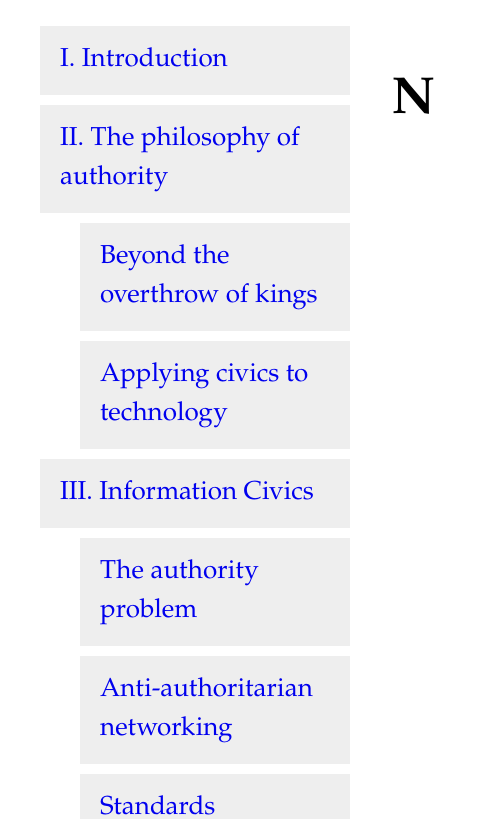
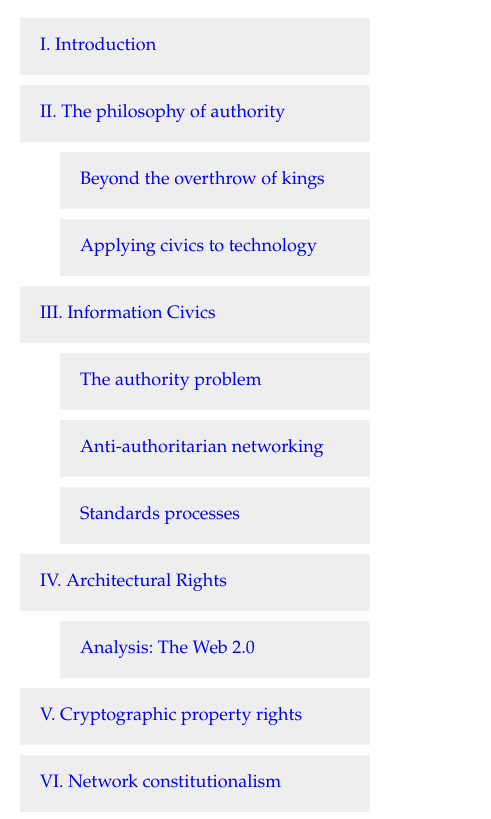
Before and after one commit to pfrazee/infocivics, a website: page index.html in a window 390 px wide. Both pictures are taken after a click on the element 50 px from the left and 40 px from the top of the page. Shown: the top 819 px of the page, 491 px wide, since content can reach past the window. Drawn offline with Linux system fonts and the light colour scheme.

Commit message:
Fix mobile styles

```diff
--- a/gen.js
+++ b/gen.js
@@ -56,6 +56,7 @@ const docHTML = md.renderer.render(tocRendered.tokens, md.options)
 const out = `<html>
   <head>
     <meta charset="utf-8" />
+    <meta name="viewport" content="width=device-width, initial-scale=1">
     <title>Information Civics</title>
     <link rel="stylesheet" href="/styles.css">
     <link rel="me" href="https://twitter.com/pfrazee">
--- a/index.html
+++ b/index.html
@@ -1,6 +1,7 @@
 <html>
   <head>
     <meta charset="utf-8" />
+    <meta name="viewport" content="width=device-width, initial-scale=1">
     <title>Information Civics</title>
     <link rel="stylesheet" href="/styles.css">
     <link rel="me" href="https://twitter.com/pfrazee">
--- a/styles.css
+++ b/styles.css
@@ -22,64 +22,20 @@ main {
   z-index: 1;
   top: 20px;
   left: 20px;
-  width: 60px;
-  height: 25px;
-  border-top: 8px solid gray;
-  border-bottom: 8px solid gray;
+  width: 30px;
+  height: 12px;
+  border-top: 4px solid gray;
+  border-bottom: 4px solid gray;
   cursor: pointer;
 }
 #nav-toggle:before {
   content: '';
   display: block;
   position: relative;
-  top: 8px;
+  top: 4px;
   left: 0;
-  width: 60px;
-  border-bottom: 8px solid gray;
-}
-@media (max-width: 1050px) {
-  body {
-    display: block;
-    font-size: 26px;
-  }
-  #nav-toggle {
-    display: block;
-  }
-  nav {
-    display: none;
-    position: fixed;
-    z-index: 2;
-    top: 0;
-    left: 0;
-    width: 100%;
-    height: 100%;
-    overflow-y: auto;
-    background: #fff;
-  }
-  nav.visible {
-    display: block;
-  }
-  nav ul {
-    position: relative;
-    margin: 0;
-    list-style: none;
-  }
-  nav > ul {
-    padding-right: 40px;
-    padding-bottom: 40px;
-  }
-  nav a {
-    display: block;
-    padding: 15px 20px;
-    background: #eee;
-    margin: 0 0 10px;
-    text-decoration: none;
-  }
-  main {
-    margin: 0 auto;
-    max-width: none;
-    padding: 20px;
-  }
+  width: 30px;
+  border-bottom: 4px solid gray;
 }
 .header h1 {
   text-transform: uppercase;
@@ -136,3 +92,59 @@ hr {
   margin: 5em;
   border: 1px solid #eee;
 }
+
+@media (max-width: 1050px) {
+  body {
+    display: block;
+  }
+  #nav-toggle {
+    display: block;
+  }
+  nav {
+    display: none;
+    position: fixed;
+    z-index: 2;
+    top: 0;
+    left: 0;
+    width: 100%;
+    height: 100%;
+    overflow-y: auto;
+    background: #fff;
+  }
+  nav.visible {
+    display: block;
+  }
+  nav ul {
+    position: relative;
+    margin: 0;
+    list-style: none;
+  }
+  nav > ul {
+    padding-left: 20px;
+    padding-right: 20px;
+    padding-bottom: 40px;
+  }
+  nav a {
+    display: block;
+    padding: 15px 20px;
+    background: #eee;
+    margin: 0 0 10px;
+    text-decoration: none;
+  }
+  main {
+    margin: 0 auto;
+    padding: 20px;
+  }
+  .header h1 {
+    margin: 2em 0;
+    font-size: 1.4em;
+  }
+  .header h1 small {
+    color: #666;
+  }
+  blockquote {
+    margin: 1.5em;
+    font-size: 1em;
+    color: #666;
+  }
+}
```
